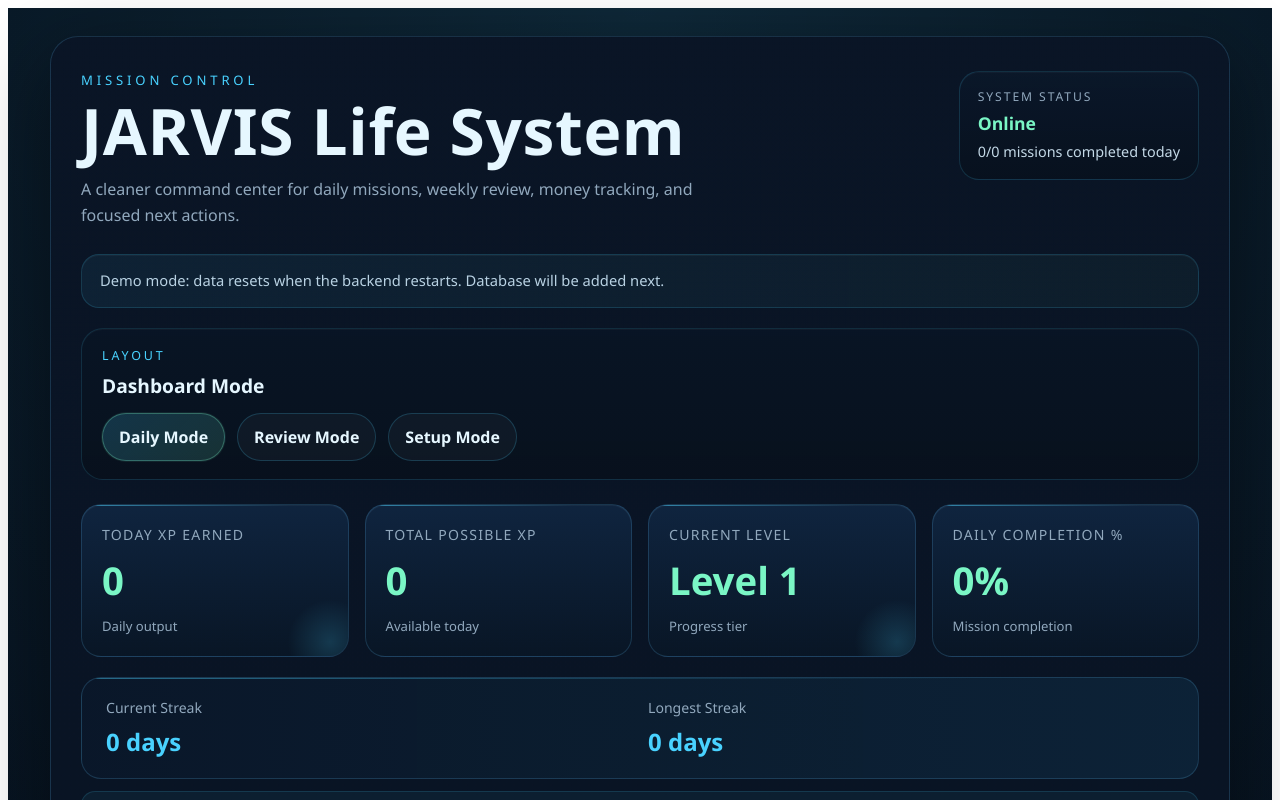
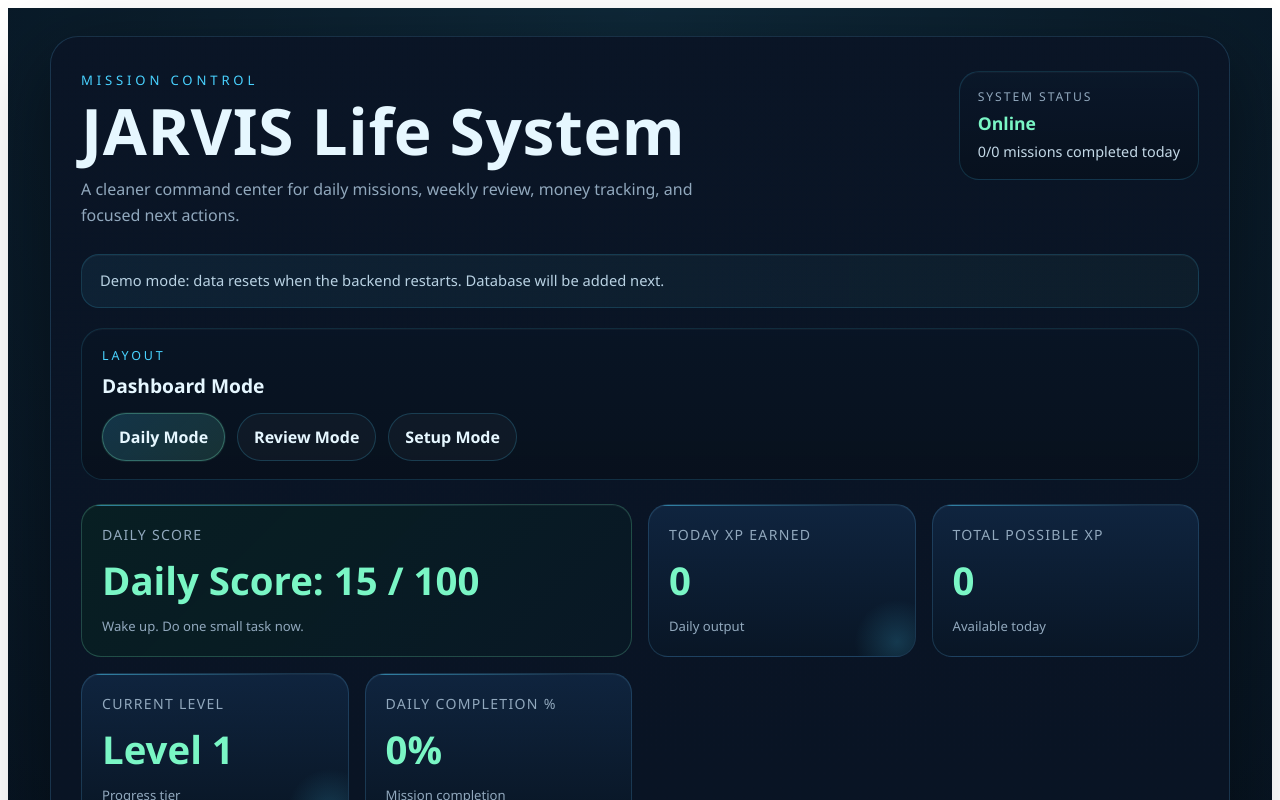
Before and after one commit to arungopichand/jarvis-life-system, an Angular app in the folder frontend/angular-app/: page / in a window 1280 px wide. Shown: the top 800 px of the page. Built offline with nearby package versions, Linux system fonts and the light colour scheme; no server answers.

Commit message:
Add daily score system

```diff
--- a/frontend/angular-app/src/app/app.html
+++ b/frontend/angular-app/src/app/app.html
@@ -58,6 +58,8 @@
       [totalPossibleXp]="totalPossibleXp"
       [currentLevel]="currentLevel"
       [dailyCompletionPercentage]="dailyCompletionPercentage"
+      [dailyScore]="dailyScore"
+      [dailyScoreStatus]="dailyScoreStatus"
       [streakStats]="streakStats"
       [streakRewardMessage]="streakRewardMessage"
       [guidanceState]="currentGuidanceState"
--- a/frontend/angular-app/src/app/app.ts
+++ b/frontend/angular-app/src/app/app.ts
@@ -410,6 +410,33 @@ export class App implements OnInit {
     return this.weeklyStats.reduce((total, day) => total + day.totalSpent, 0);
   }
 
+  get dailyScore(): number {
+    const missionScore = Math.round((this.dailyCompletionPercentage / 100) * 50);
+    const checklistScore =
+      (this.dailyLog?.morningCompleted ? 10 : 0) +
+      (this.dailyLog?.nightCompleted ? 10 : 0);
+    const spendingScore = this.totalSpentToday <= this.userSettings.dailySpendingLimit ? 15 : 0;
+    const focusScore = this.isFocusSessionComplete ? 15 : 0;
+
+    return missionScore + checklistScore + spendingScore + focusScore;
+  }
+
+  get dailyScoreStatus(): string {
+    if (this.dailyScore <= 40) {
+      return 'Wake up. Do one small task now.';
+    }
+
+    if (this.dailyScore <= 70) {
+      return 'Decent. Push a little more.';
+    }
+
+    if (this.dailyScore <= 90) {
+      return 'Good day. Finish strong.';
+    }
+
+    return 'Elite discipline.';
+  }
+
   get streakRewardMessage(): string {
     if (this.streakStats.currentStreak === 0) {
       return 'Start your streak today.';
--- a/frontend/angular-app/src/app/components/summary-cards.component.ts
+++ b/frontend/angular-app/src/app/components/summary-cards.component.ts
@@ -10,6 +10,12 @@ import { StreakStats } from '../models/streak-stats';
   imports: [CommonModule],
   template: `
     <section class="stats-grid">
+      <article class="stat-card stat-card--score stat-card--wide">
+        <span class="stat-card__label">Daily Score</span>
+        <strong class="stat-card__value">Daily Score: {{ dailyScore }} / 100</strong>
+        <span class="stat-card__hint">{{ dailyScoreStatus }}</span>
+      </article>
+
       <article class="stat-card stat-card--xp">
         <span class="stat-card__label">Today XP Earned</span>
         <strong class="stat-card__value">{{ todayXpEarned }}</strong>
@@ -84,6 +90,15 @@ import { StreakStats } from '../models/streak-stats';
       overflow: hidden;
     }
 
+    .stat-card--wide {
+      grid-column: span 2;
+    }
+
+    .stat-card--score {
+      border-color: rgba(122, 246, 197, 0.22);
+      background: linear-gradient(135deg, rgba(8, 32, 35, 0.96), rgba(9, 24, 37, 0.94));
+    }
+
     .stat-card::after {
       content: '';
       position: absolute;
@@ -118,6 +133,18 @@ import { StreakStats } from '../models/streak-stats';
     .stat-card__hint {
       color: var(--text-muted);
       font-size: 0.82rem;
+    }
+
+    @media (max-width: 820px) {
+      .stat-card--wide {
+        grid-column: span 2;
+      }
+    }
+
+    @media (max-width: 640px) {
+      .stat-card--wide {
+        grid-column: span 1;
+      }
     }
 
     .streak-card {
@@ -197,6 +224,8 @@ export class SummaryCardsComponent {
   @Input({ required: true }) totalPossibleXp!: number;
   @Input({ required: true }) currentLevel!: number;
   @Input({ required: true }) dailyCompletionPercentage!: number;
+  @Input({ required: true }) dailyScore!: number;
+  @Input({ required: true }) dailyScoreStatus!: string;
   @Input({ required: true }) streakStats!: StreakStats;
   @Input({ required: true }) streakRewardMessage!: string;
   @Input({ required: true }) guidanceState!: GuidanceState;
```
Lines whose indentation alone changed are shown as unchanged.
